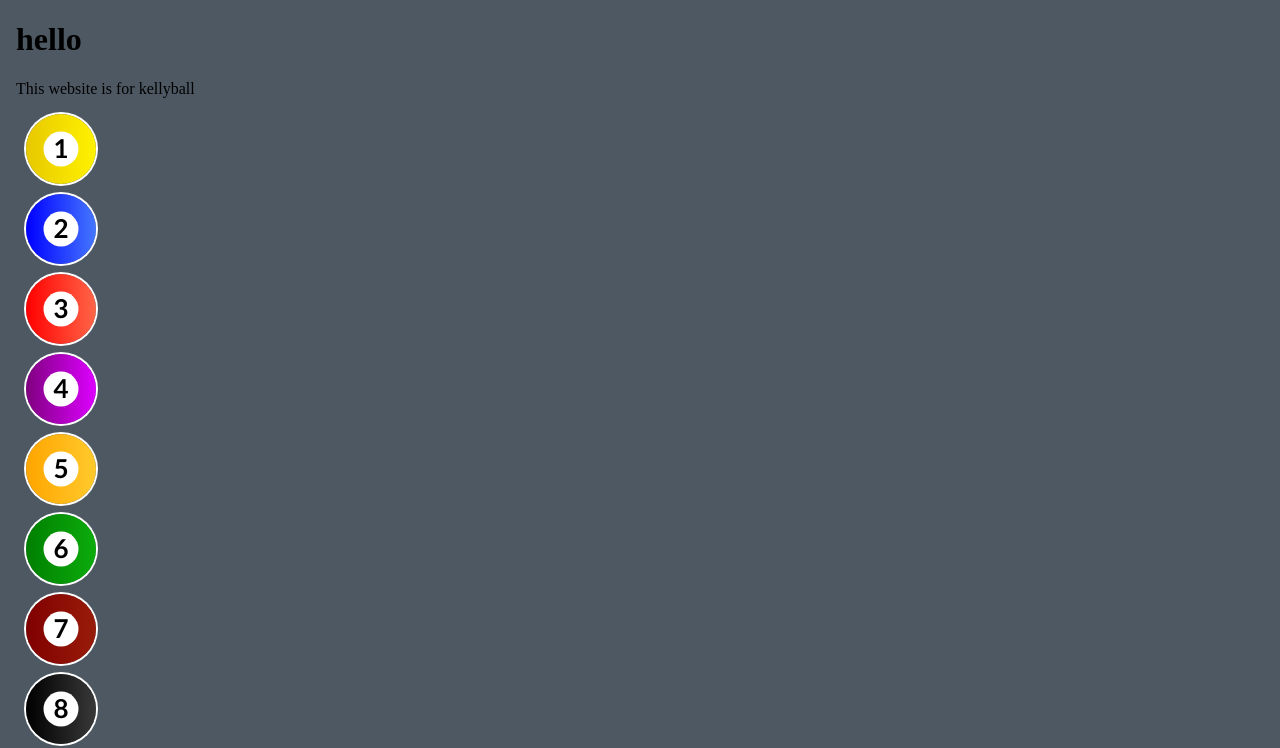
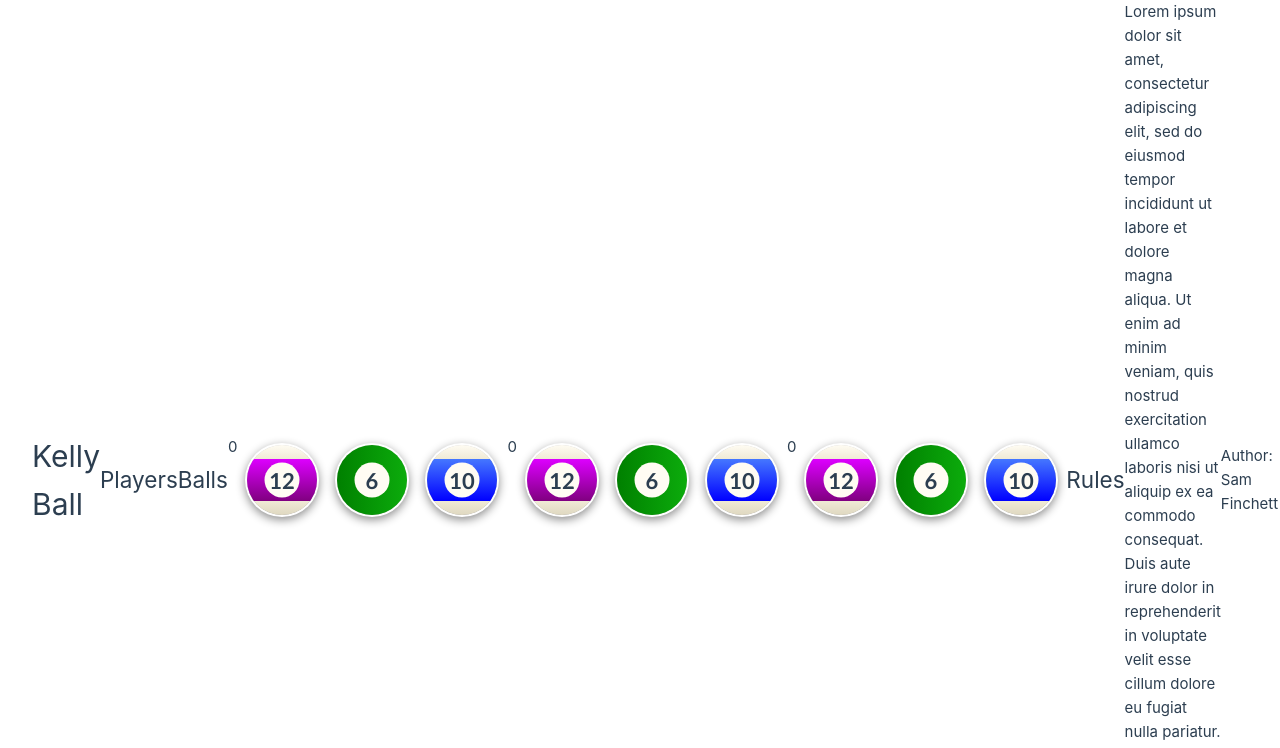
Before and after one commit to finchett/kelly-ball, a Vue app: page / in a window 1280 px wide. Shown: the top 748 px of the page. Built offline with nearby package versions, Linux system fonts and the light colour scheme.

Commit message:
draft layout

```diff
--- a/src/App.vue
+++ b/src/App.vue
@@ -4,7 +4,7 @@ import NumberDisplay from "./components/number-display.vue";
 export default {
   data() {
     return {
-      numbers: [1, 2, 3, 4, 5, 6, 7, 8, 9, 10, 11, 12, 13, 14, 15],
+      numbers: [12, 6, 10],
     };
   },
   components: {
@@ -22,15 +22,32 @@ export default {
       />
     </head>
     <body>
-      <h1>hello</h1>
-      <p>This website is for kellyball</p>
+      <h1>Kelly Ball</h1>
+      <h2>Players</h2>
+      <h2>Balls</h2>
       <NumberDisplay :numbers="numbers"></NumberDisplay>
+      <NumberDisplay :numbers="numbers"></NumberDisplay>
+      <NumberDisplay :numbers="numbers"></NumberDisplay>
+      <h2>Rules</h2>
+      <p>
+        Lorem ipsum dolor sit amet, consectetur adipiscing elit, sed do eiusmod
+        tempor incididunt ut labore et dolore magna aliqua. Ut enim ad minim
+        veniam, quis nostrud exercitation ullamco laboris nisi ut aliquip ex ea
+        commodo consequat. Duis aute irure dolor in reprehenderit in voluptate
+        velit esse cillum dolore eu fugiat nulla pariatur. Excepteur sint
+        occaecat cupidatat non proident, sunt in culpa qui officia deserunt
+        mollit anim id est laborum.
+      </p>
+      <footer>
+        <p>Author: Sam Finchett</p>
+      </footer>
     </body>
   </html>
 </template>
 
 <style>
 body {
-  background-color: rgb(77, 88, 98);
+  background-color: rgb(255, 255, 255);
+  align-items: center;
 }
 </style>
--- /dev/null
+++ b/src/assets/base.css
@@ -0,0 +1,74 @@
+/* color palette from <https://github.com/vuejs/theme> */
+:root {
+  --vt-c-white: #ffffff;
+  --vt-c-white-soft: #f8f8f8;
+  --vt-c-white-mute: #f2f2f2;
+
+  --vt-c-black: #181818;
+  --vt-c-black-soft: #222222;
+  --vt-c-black-mute: #282828;
+
+  --vt-c-indigo: #2c3e50;
+
+  --vt-c-divider-light-1: rgba(60, 60, 60, 0.29);
+  --vt-c-divider-light-2: rgba(60, 60, 60, 0.12);
+  --vt-c-divider-dark-1: rgba(84, 84, 84, 0.65);
+  --vt-c-divider-dark-2: rgba(84, 84, 84, 0.48);
+
+  --vt-c-text-light-1: var(--vt-c-indigo);
+  --vt-c-text-light-2: rgba(60, 60, 60, 0.66);
+  --vt-c-text-dark-1: var(--vt-c-white);
+  --vt-c-text-dark-2: rgba(235, 235, 235, 0.64);
+}
+
+/* semantic color variables for this project */
+:root {
+  --color-background: var(--vt-c-white);
+  --color-background-soft: var(--vt-c-white-soft);
+  --color-background-mute: var(--vt-c-white-mute);
+
+  --color-border: var(--vt-c-divider-light-2);
+  --color-border-hover: var(--vt-c-divider-light-1);
+
+  --color-heading: var(--vt-c-text-light-1);
+  --color-text: var(--vt-c-text-light-1);
+
+  --section-gap: 160px;
+}
+
+@media (prefers-color-scheme: dark) {
+  :root {
+    --color-background: var(--vt-c-black);
+    --color-background-soft: var(--vt-c-black-soft);
+    --color-background-mute: var(--vt-c-black-mute);
+
+    --color-border: var(--vt-c-divider-dark-2);
+    --color-border-hover: var(--vt-c-divider-dark-1);
+
+    --color-heading: var(--vt-c-text-dark-1);
+    --color-text: var(--vt-c-text-dark-2);
+  }
+}
+
+*,
+*::before,
+*::after {
+  box-sizing: border-box;
+  margin: 0;
+  position: relative;
+  font-weight: normal;
+}
+
+body {
+  min-height: 100vh;
+  color: var(--color-text);
+  background: var(--color-background);
+  transition: color 0.5s, background-color 0.5s;
+  line-height: 1.6;
+  font-family: Inter, -apple-system, BlinkMacSystemFont, 'Segoe UI', Roboto, Oxygen, Ubuntu,
+    Cantarell, 'Fira Sans', 'Droid Sans', 'Helvetica Neue', sans-serif;
+  font-size: 15px;
+  text-rendering: optimizeLegibility;
+  -webkit-font-smoothing: antialiased;
+  -moz-osx-font-smoothing: grayscale;
+}
--- /dev/null
+++ b/src/assets/main.css
@@ -0,0 +1,35 @@
+@import './base.css';
+
+#app {
+  max-width: 1280px;
+  margin: 0 auto;
+  padding: 2rem;
+
+  font-weight: normal;
+}
+
+a,
+.green {
+  text-decoration: none;
+  color: hsla(160, 100%, 37%, 1);
+  transition: 0.4s;
+}
+
+@media (hover: hover) {
+  a:hover {
+    background-color: hsla(160, 100%, 37%, 0.2);
+  }
+}
+
+@media (min-width: 1024px) {
+  body {
+    display: flex;
+    place-items: center;
+  }
+
+  #app {
+    display: grid;
+    grid-template-columns: 1fr 1fr;
+    padding: 0 2rem;
+  }
+}
--- a/src/components/ball-component.vue
+++ b/src/components/ball-component.vue
@@ -23,10 +23,11 @@ export default {
   border-radius: 50%;
   position: relative;
   box-shadow: 0px 0px 0px 2px #ffffff;
+  filter: drop-shadow(0px 3px 5px #8a8a8a);
 }
 
 .inner-circle {
-  background-color: white;
+  background-color: #fffcf3;
   height: 50%;
   width: 50%;
   border-radius: 50%;
@@ -34,11 +35,12 @@ export default {
   font-family: Cantarell, Calibri;
   font-weight: bold;
   text-align: center;
-  font-size: 26px;
+  font-size: 22px;
   top: 50%;
   left: 50%;
   -ms-transform: translate(-50%, -50%);
   transform: translate(-50%, -50%);
+  user-select: none;
 }
 
 .ball-1 {
--- a/src/components/number-display.vue
+++ b/src/components/number-display.vue
@@ -3,6 +3,16 @@ import BallComponent from "./ball-component.vue";
 
 export default {
   props: ["numbers"],
+  data() {
+    return {
+      button: 0,
+    };
+  },
+  methods: {
+    doNothing() {
+      this.button += 1;
+    },
+  },
   components: {
     BallComponent,
   },
@@ -11,14 +21,42 @@ export default {
 
 <template>
   <div class="shelf">
+    <p>{{ button }}</p>
     <span v-for="number in numbers" :key="number">
-      <BallComponent :number="number" class="ball"></BallComponent>
+      <BallComponent
+        @click="doNothing"
+        :number="number"
+        class="ball grow"
+      ></BallComponent>
     </span>
   </div>
 </template>
 
 <style>
+@keyframes wiggle {
+  0% {
+    transform: rotate(0deg);
+  }
+  80% {
+    transform: rotate(0deg);
+  }
+  85% {
+    transform: rotate(10deg);
+  }
+  95% {
+    transform: rotate(-5deg);
+  }
+  100% {
+    transform: rotate(0deg);
+  }
+}
+
 .ball {
   margin: 10px;
+  animation: wiggle 2.5s infinite;
+}
+
+.shelf {
+  display: flex;
 }
 </style>
--- a/src/main.js
+++ b/src/main.js
@@ -1,4 +1,5 @@
 import { createApp } from "vue";
 import App from "./App.vue";
+import "./assets/main.css";
 
 createApp(App).mount("#app");
```
Also changed, not shown: 1 other file (tests, documents, lock files or other folders).
